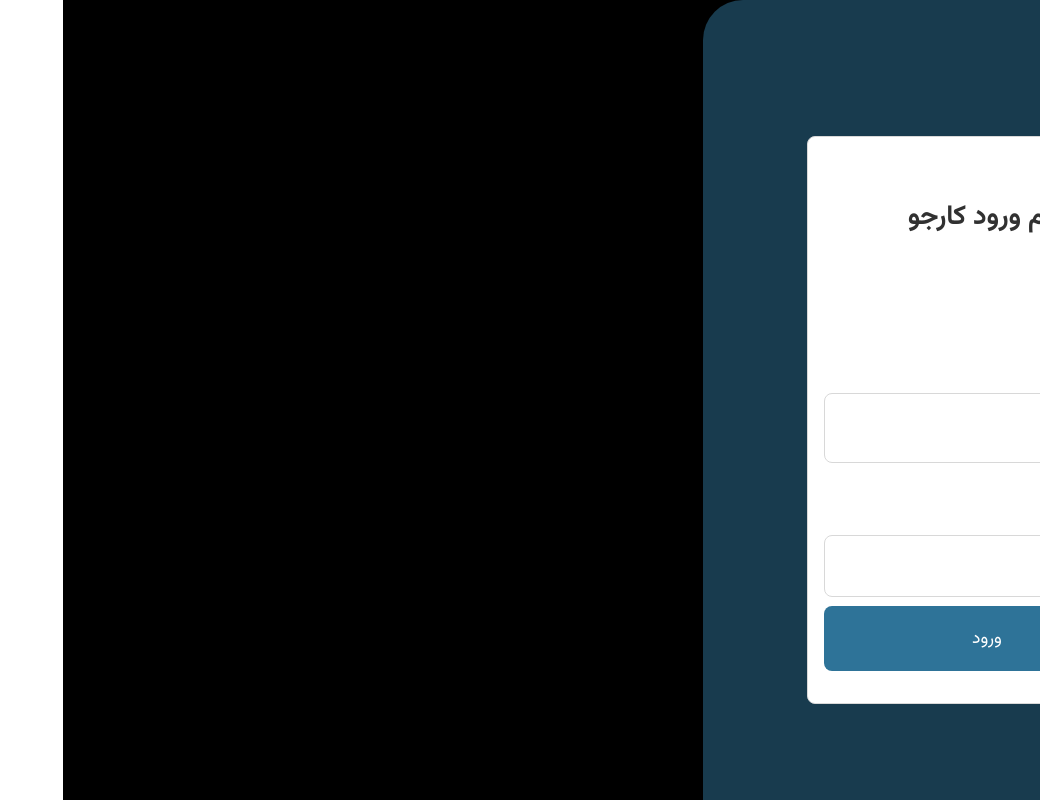
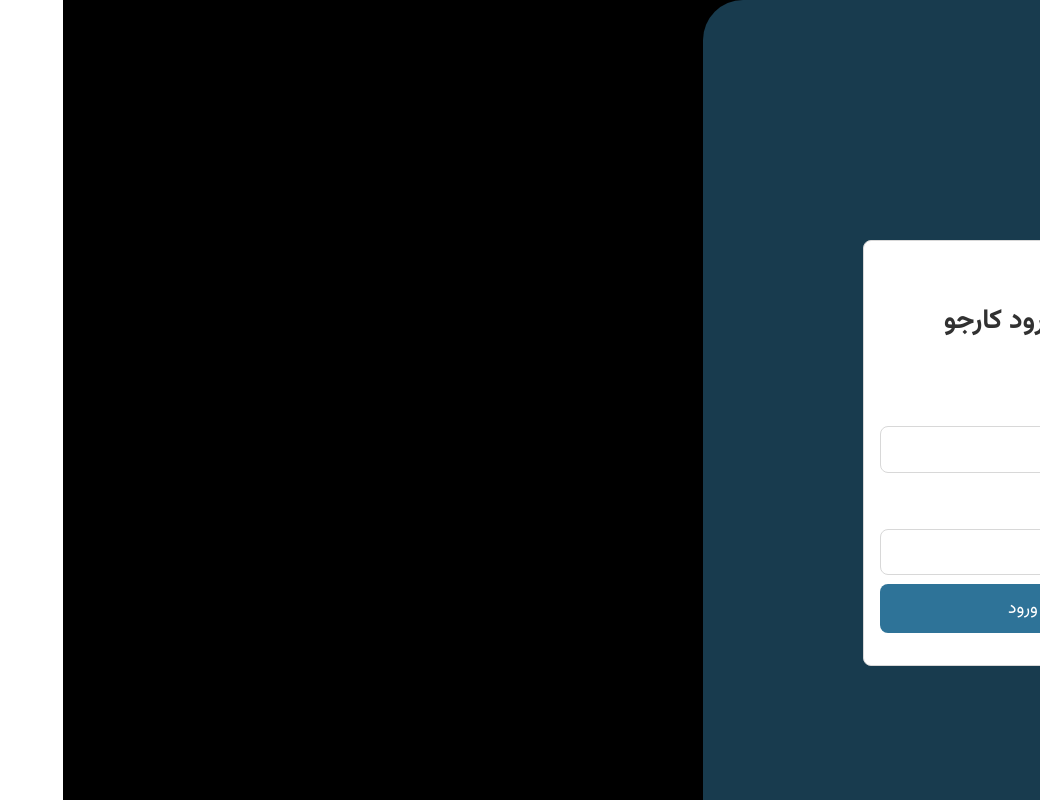
Before and after one commit to Amir-username/Karpardaz-VueJS, a Vue app: page /auth/jobseeker/login in a window 1280 px wide. Shown: the whole page, without its empty margins (240-1280 px from the left). Built offline with nearby package versions, Linux system fonts and the light colour scheme.

Commit message:
update jobseeker login desktop view UI

```diff
--- a/src/ui/form/Form.vue
+++ b/src/ui/form/Form.vue
@@ -1,10 +1,8 @@
-<script setup lang="ts">
-</script>
+<script setup lang="ts"></script>
 
 <template>
   <form>
     <slot></slot>
-
   </form>
 </template>
 
@@ -19,12 +17,12 @@
   background-color: white;
 
   @media (min-width: 960px) {
-    min-width: 360px;
+    /* min-width: 360px;
     position: absolute;
-    inset-block-start: 15%;
-    inset-inline-start: 25%;
-    inset-block-end: 10%;
+    inset-block-start: 25%;
+    inset-inline-start: 25%; */
+    margin-block-start: 15rem;
+    margin-inline:10rem
   }
 }
-
 </style>
```
